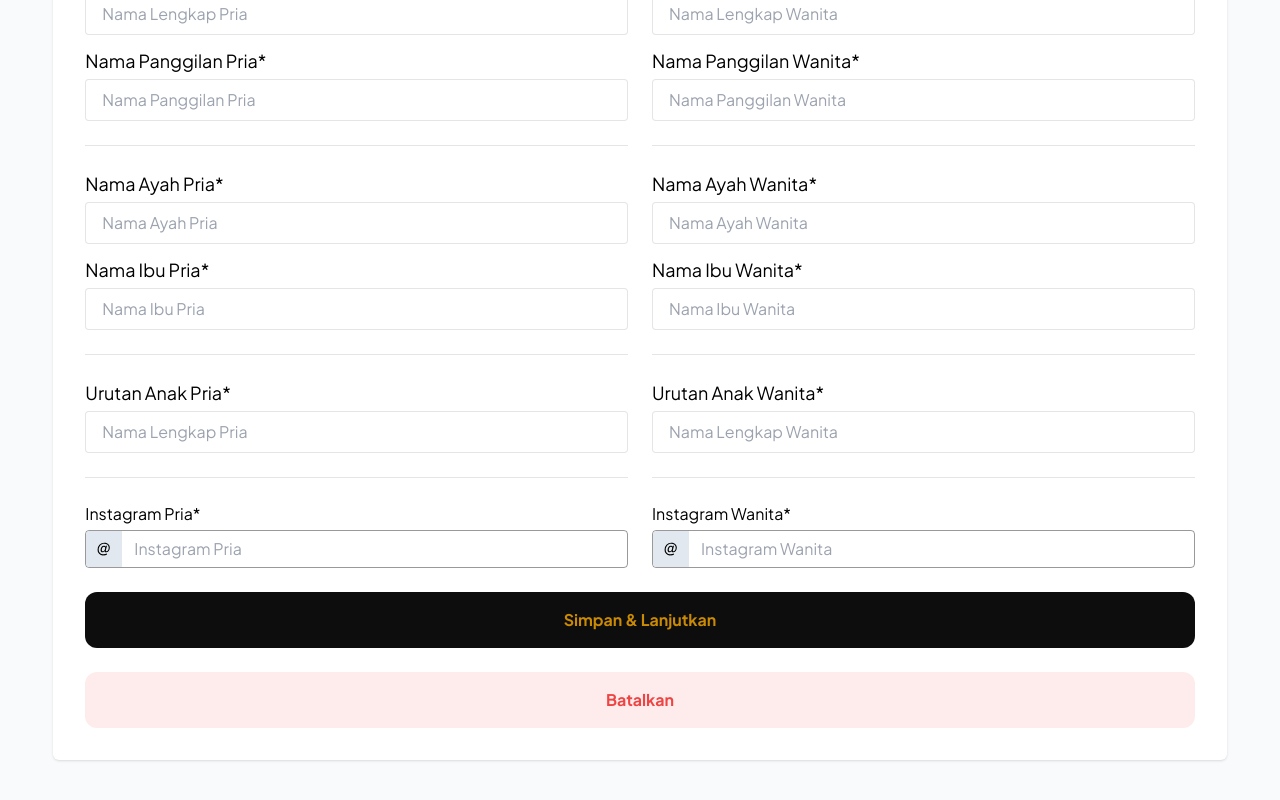
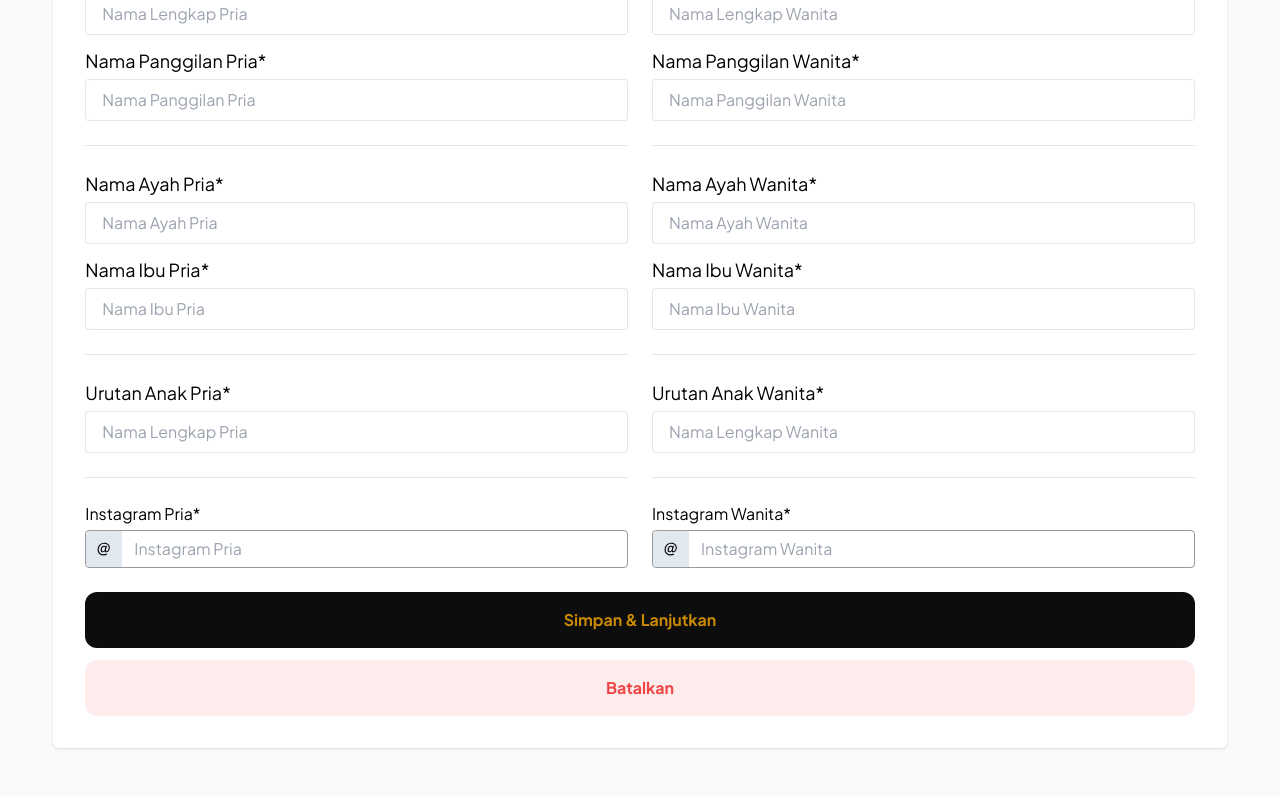
Before and after one commit to rianmz-genz/weddingnesia, a Next.js app: page /create in a window 1280 px wide. Shown: the part 427-1227 px from the top of the page. Built offline with nearby package versions, Linux system fonts and the light colour scheme.

Commit message:
template create

```diff
--- a/components/createInvitation/TemplateCreate.js
+++ b/components/createInvitation/TemplateCreate.js
@@ -42,7 +42,7 @@ export default function TemplateCreate({
       <Button
         onClick={onCancel}
         style={buttonStyle.dangerlarge}
-        className={"w-full mt-6"}
+        className={"w-full mt-3"}
       >
         {isCanceling ? (
           <AiOutlineLoading3Quarters className="text-red-500 mx-auto text-lg animate-spin" />
```
